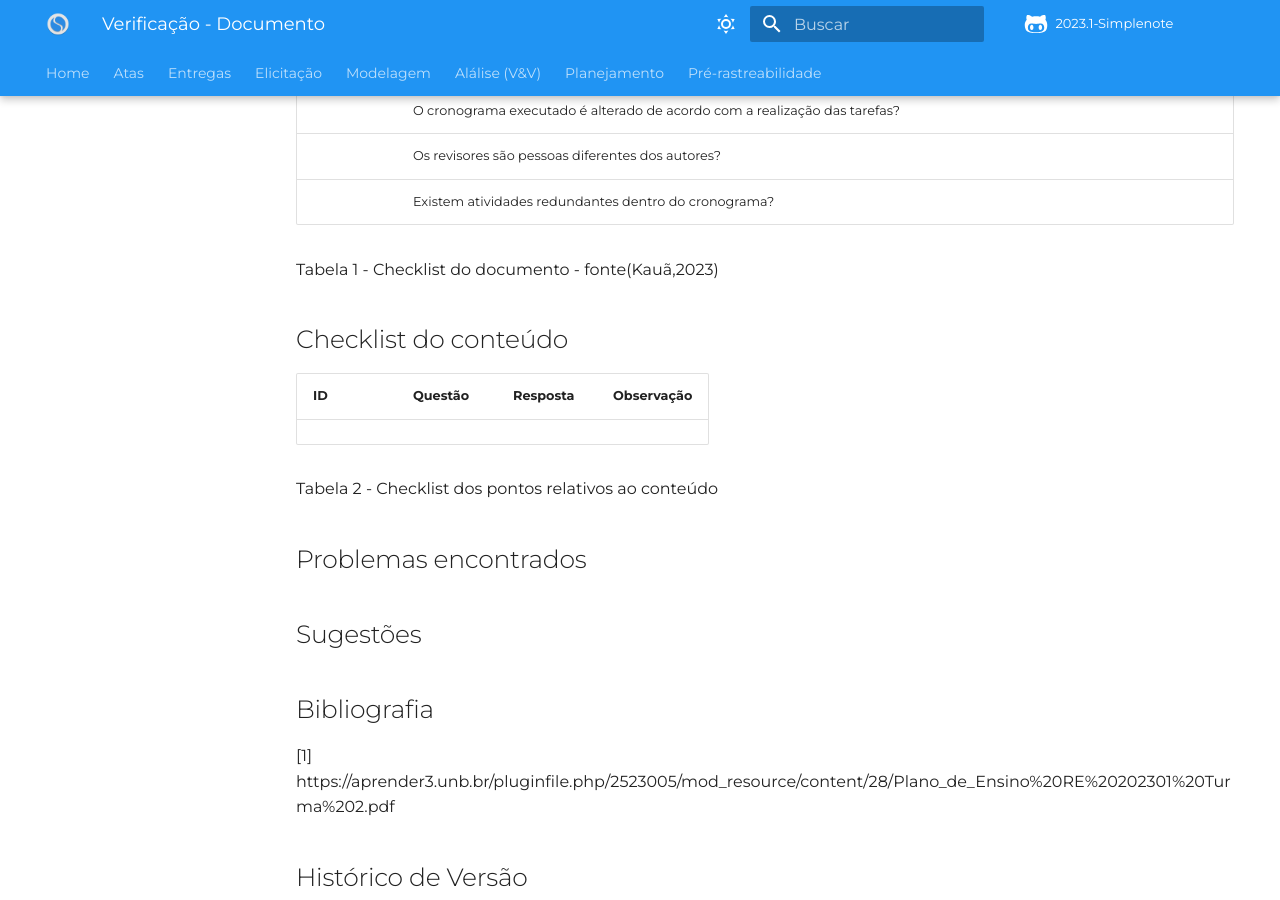
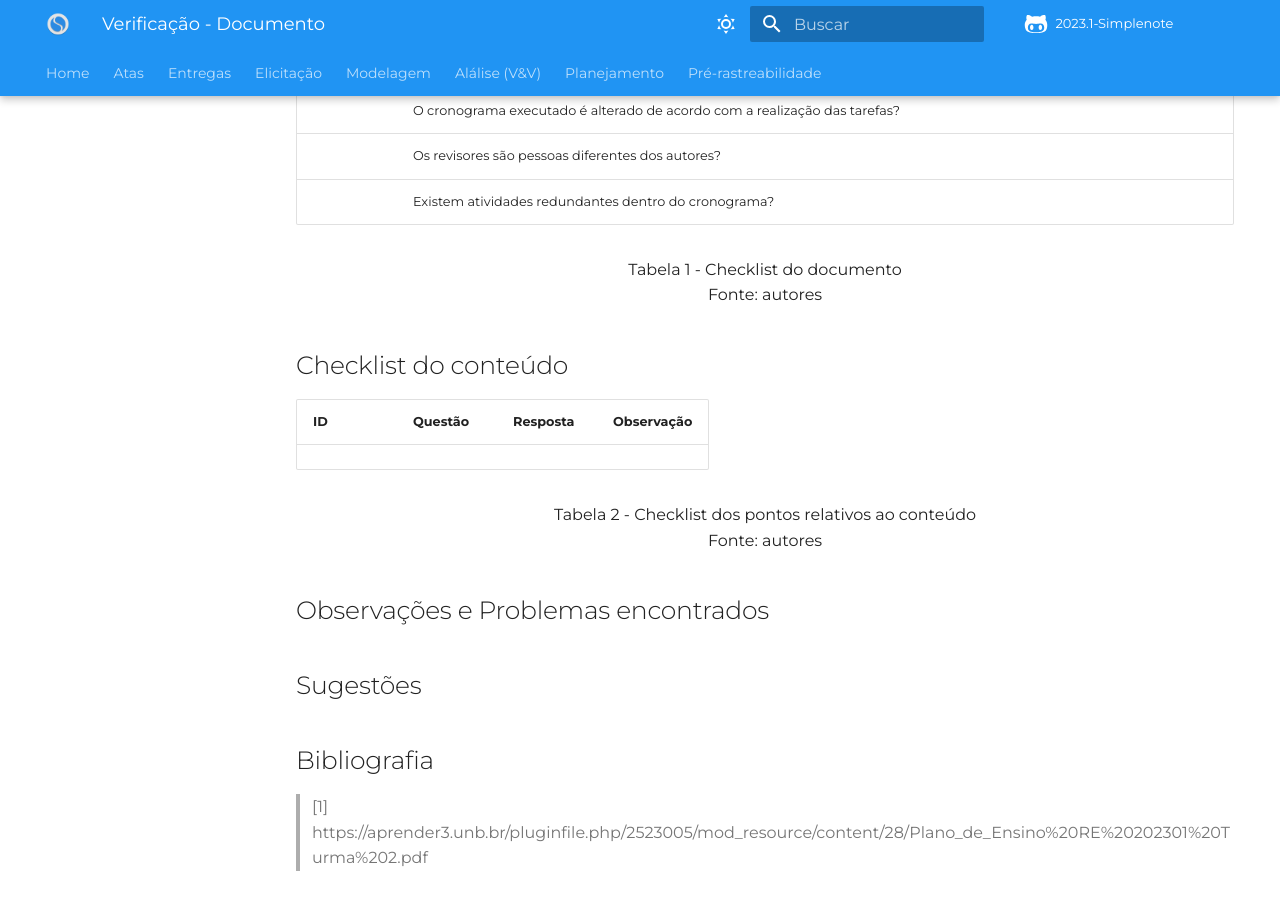
Before and after one commit to Requisitos-de-Software/2023.1-Simplenote, an MkDocs documentation site: the page built from docs/analise/template.md, in a window 1280 px wide and 900 px high, scrolled down 1132 px. Built offline with MkDocs 1.6.1 and Material for MkDocs 9.7.7, drawn with Linux system fonts in a browser that asks for light colours; some web fonts are replaced; comment, search, counter and statistics services are not loaded.

Commit message:
Update template.md

```diff
--- a/docs/analise/template.md
+++ b/docs/analise/template.md
@@ -28,21 +28,22 @@ Também temos o campo "Observação", um campo no qual pode ser feito algum come
 ||Os revisores são pessoas diferentes dos autores?                                                             |        |          ||
 ||Existem atividades redundantes dentro do cronograma?                                                         |        |          ||
 
-Tabela 1 - Checklist do documento - fonte(Kauã,2023)
+<p align="center"> Tabela 1 - Checklist do documento <br> Fonte: autores </p>
 
 ## Checklist do conteúdo
 |ID|Questão|Resposta|Observação|
 |-|-------|--------|----------|
 | |       |        |          |
 
-Tabela 2 - Checklist dos pontos relativos ao conteúdo
+<p align="center"> Tabela 2 - Checklist dos pontos relativos ao conteúdo <br> Fonte: autores </p>
 
-## Problemas encontrados
+
+## Observações e Problemas encontrados
 
 ## Sugestões
 
 ## Bibliografia
-[1] https://aprender3.unb.br/pluginfile.php/2523005/mod_resource/content/28/Plano_de_Ensino%20RE%20202301%20Turma%202.pdf
+> [1] https://aprender3.unb.br/pluginfile.php/2523005/mod_resource/content/28/Plano_de_Ensino%20RE%20202301%20Turma%202.pdf
 
 ## Histórico de Versão
 
```
